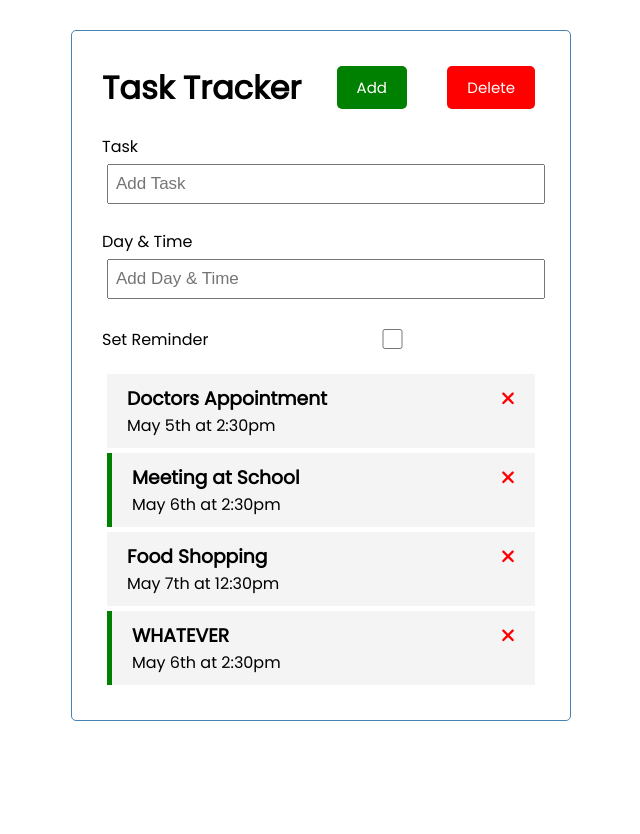
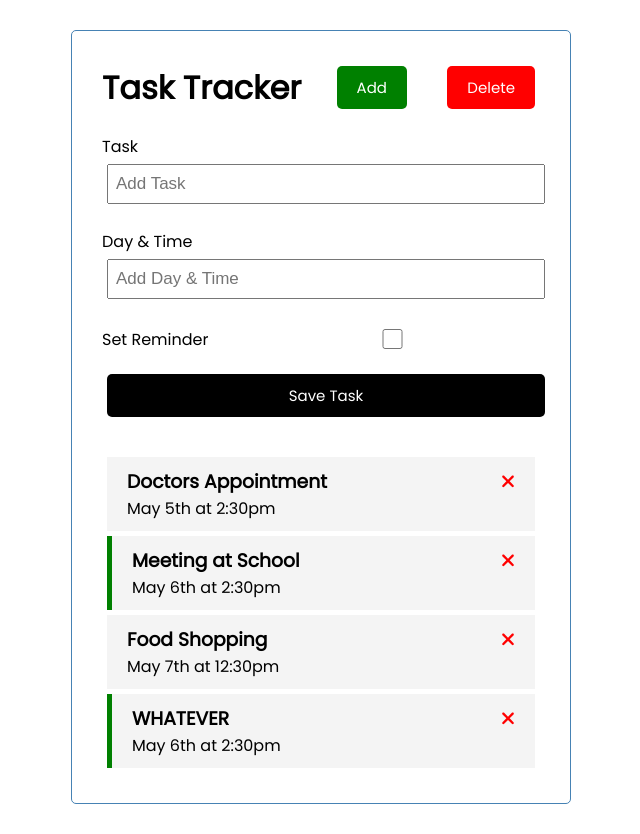
Before and after one commit to LiamJDesmond84/Angular-Tutorial, an Angular app: page / in a window 1280 px wide. Shown: the whole page, without its empty margins (319-959 px from the left). Before the commit the page ends 800 px from the top, so only its background shows below. Built offline with nearby package versions, Linux system fonts and the light colour scheme; data requests are answered from the project's data file.

Commit message:
Adding css

```diff
--- a/src/app/components/add-task/add-task.component.css
+++ b/src/app/components/add-task/add-task.component.css
@@ -0,0 +1,3 @@
+.add-form {
+    margin-bottom: 40px;
+}
--- a/src/app/components/add-task/add-task.component.html
+++ b/src/app/components/add-task/add-task.component.html
@@ -1,4 +1,4 @@
-<form action="">
+<form class="add-form" action="">
     <div class="form-control">
         <label for="text">Task</label>
         <input type="text" name="text" id="text" placeholder="Add Task">
@@ -11,4 +11,5 @@
         <label for="reminder">Set Reminder</label>
         <input type="checkbox" name="reminder" id="reminder">
     </div>
+    <input type="submit" value="Save Task" class="btn btn-block">
 </form>
```
